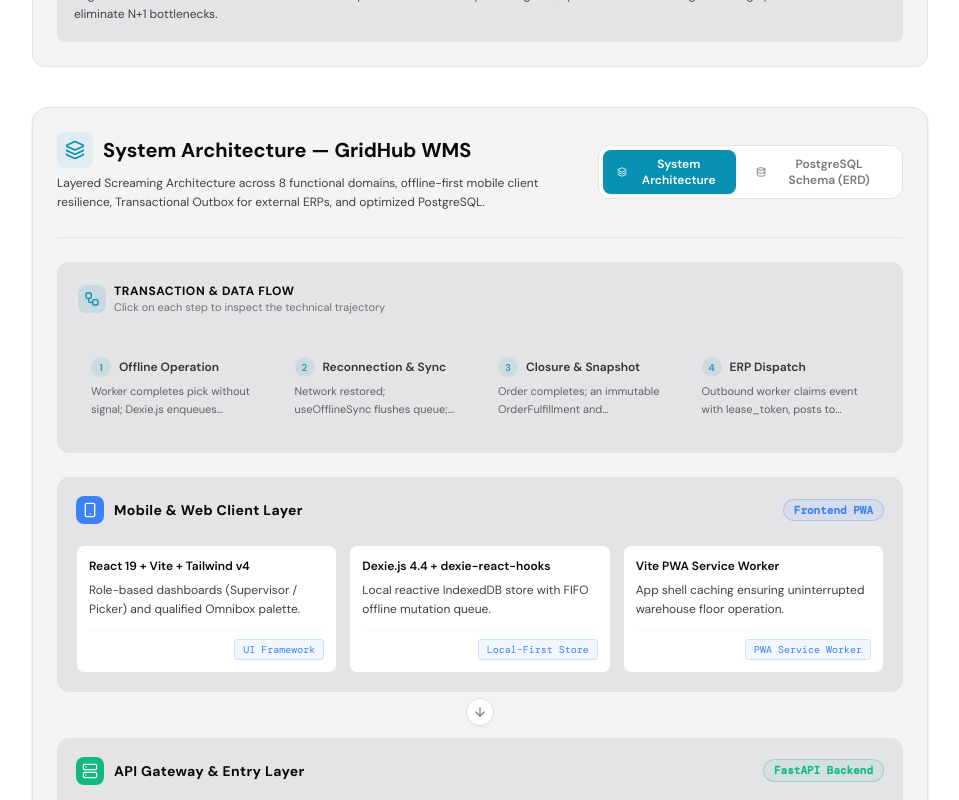
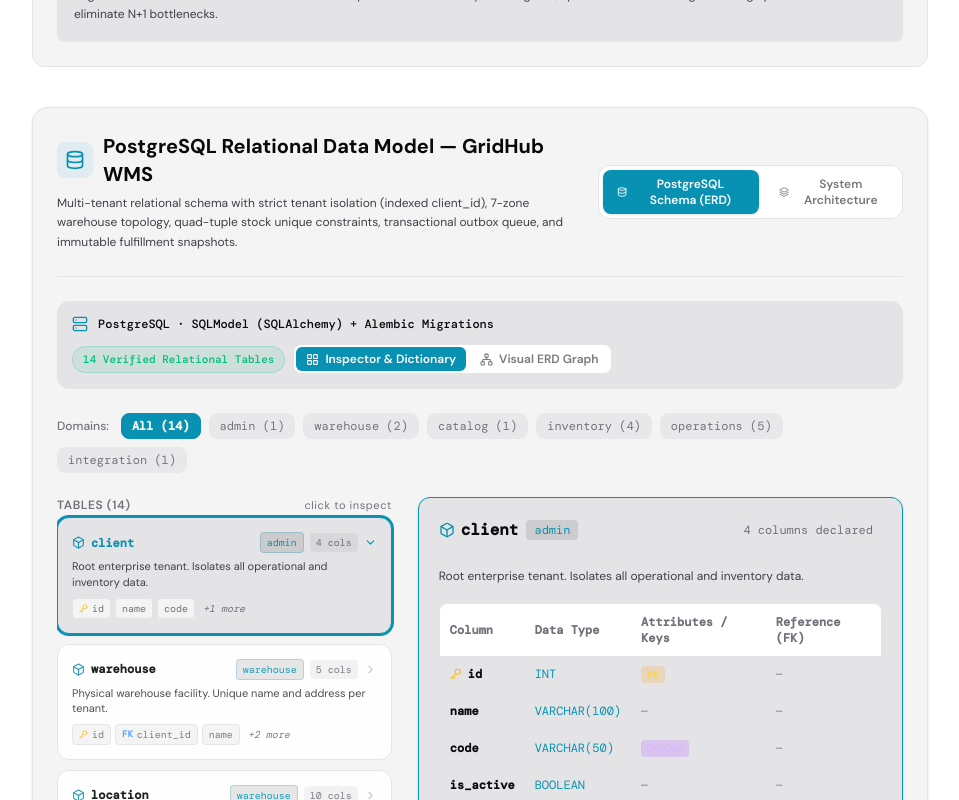
Before and after one commit to eliann313/mi-portfolio, a React (Vite) app: page /proyectos/gridhub-wms in a window 1280 px wide. Shown: the part 1880-2680 px from the top of the page, without its empty margins (160-1119 px from the left). Built offline with nearby package versions, Linux system fonts and the light colour scheme.

Commit message:
feat(schema): set ERD model as primary default tab and architecture flow as secondary

```diff
--- a/src/components/projects/ArchitectureAndDBSchema.tsx
+++ b/src/components/projects/ArchitectureAndDBSchema.tsx
@@ -19,9 +19,9 @@
   const c = colors[theme];
   const inspectorRef = useRef<HTMLDivElement>(null);
 
-  // Default to architecture if present, otherwise schema
-  const [activeTab, setActiveTab] = useState<'architecture' | 'schema'>(
-    systemArchitecture ? 'architecture' : 'schema'
+  // Default to database schema (ERD) if present, otherwise system architecture
+  const [activeTab, setActiveTab] = useState<'schema' | 'architecture'>(
+    dbSchema ? 'schema' : 'architecture'
   );
 
   // Sub-view mode for schema: tabular inspector (default) or visual diagram
@@ -65,22 +65,35 @@
         <div>
           <h3 className="text-xl font-bold flex items-center gap-2.5" style={{ color: c.textPrimary }}>
             <span className="p-2 rounded-lg" style={{ backgroundColor: `${c.accent}15`, color: c.accent }}>
-              {activeTab === 'architecture' ? <Layers size={20} /> : <Database size={20} />}
+              {activeTab === 'schema' ? <Database size={20} /> : <Layers size={20} />}
             </span>
-            {activeTab === 'architecture'
-              ? systemArchitecture?.title[locale as Locale] || t.caseStudy.tabArchitecture
-              : dbSchema?.title[locale as Locale] || t.caseStudy.tabSchema}
+            {activeTab === 'schema'
+              ? dbSchema?.title[locale as Locale] || t.caseStudy.tabSchema
+              : systemArchitecture?.title[locale as Locale] || t.caseStudy.tabArchitecture}
           </h3>
           <p className="text-xs mt-1.5 leading-relaxed max-w-2xl" style={{ color: c.textSecondary }}>
-            {activeTab === 'architecture'
-              ? systemArchitecture?.summary[locale as Locale]
-              : dbSchema?.overview[locale as Locale]}
+            {activeTab === 'schema'
+              ? dbSchema?.overview[locale as Locale]
+              : systemArchitecture?.summary[locale as Locale]}
           </p>
         </div>
 
-        {/* Tab Pills */}
+        {/* Tab Pills: Schema (Primary) and Architecture (Secondary) */}
         {systemArchitecture && dbSchema && (
           <div className="flex items-center gap-1.5 p-1 rounded-xl self-start sm:self-center border" style={{ backgroundColor: c.bgBase, borderColor: c.border }}>
+            <button
+              onClick={() => setActiveTab('schema')}
+              className={`flex items-center gap-2 px-3.5 py-1.5 rounded-lg text-xs font-semibold transition-all ${
+                activeTab === 'schema' ? 'shadow-sm' : 'opacity-70 hover:opacity-100'
+              }`}
+              style={{
+                backgroundColor: activeTab === 'schema' ? c.accent : 'transparent',
+                color: activeTab === 'schema' ? '#ffffff' : c.textSecondary,
+              }}
+            >
+              <Database size={14} />
+              {t.caseStudy.tabSchema || (locale === 'es' ? 'Modelo PostgreSQL (ERD)' : 'PostgreSQL Schema (ERD)')}
+            </button>
             <button
               onClick={() => setActiveTab('architecture')}
               className={`flex items-center gap-2 px-3.5 py-1.5 rounded-lg text-xs font-semibold transition-all ${
@@ -92,20 +105,7 @@
               }}
             >
               <Layers size={14} />
-              {t.caseStudy.tabArchitecture || 'Arquitectura'}
-            </button>
-            <button
-              onClick={() => setActiveTab('schema')}
-              className={`flex items-center gap-2 px-3.5 py-1.5 rounded-lg text-xs font-semibold transition-all ${
-                activeTab === 'schema' ? 'shadow-sm' : 'opacity-70 hover:opacity-100'
-              }`}
-              style={{
-                backgroundColor: activeTab === 'schema' ? c.accent : 'transparent',
-                color: activeTab === 'schema' ? '#ffffff' : c.textSecondary,
-              }}
-            >
-              <Database size={14} />
-              {t.caseStudy.tabSchema || 'Esquema PostgreSQL'}
+              {t.caseStudy.tabArchitecture || (locale === 'es' ? 'Arquitectura del Sistema' : 'System Architecture')}
             </button>
           </div>
         )}
```
